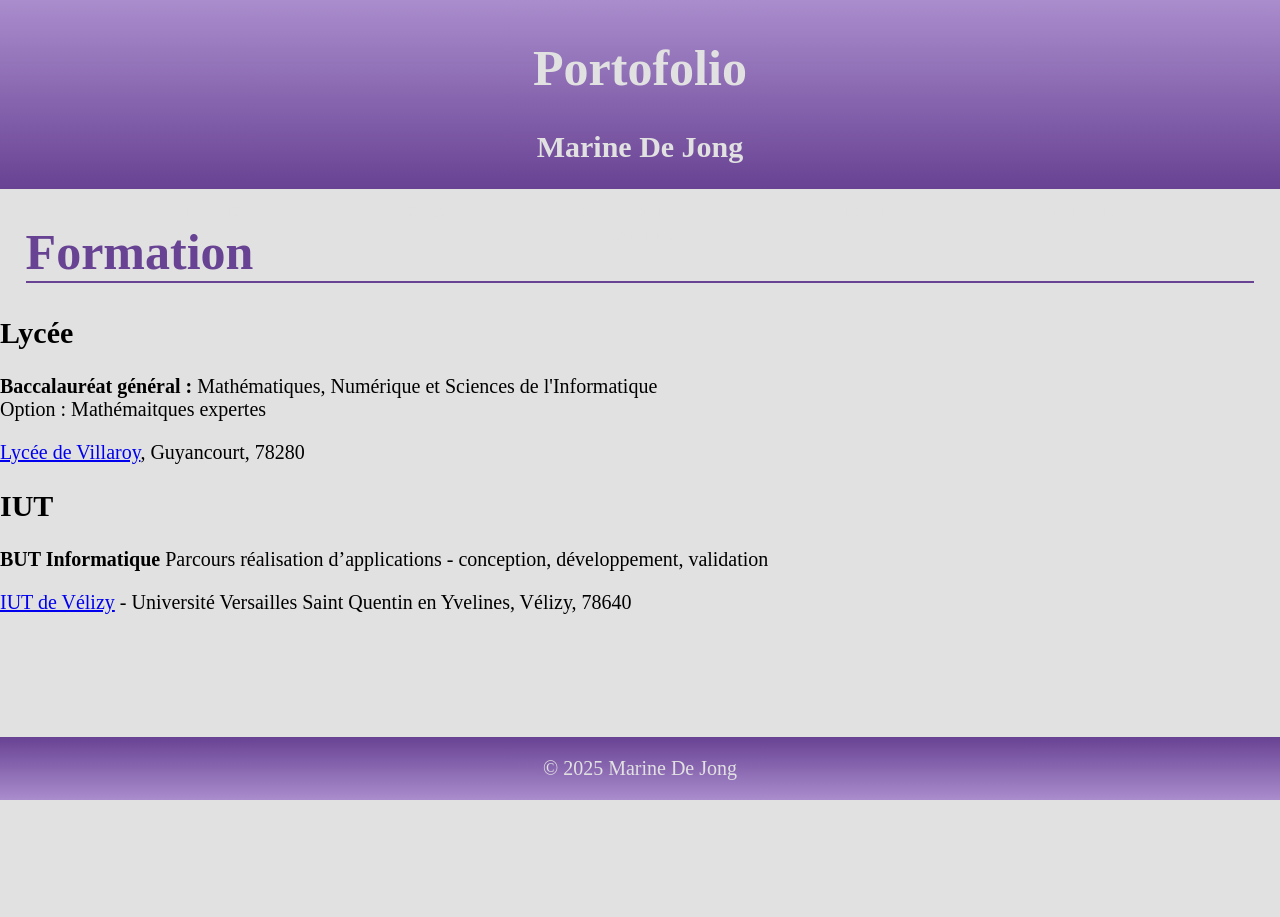
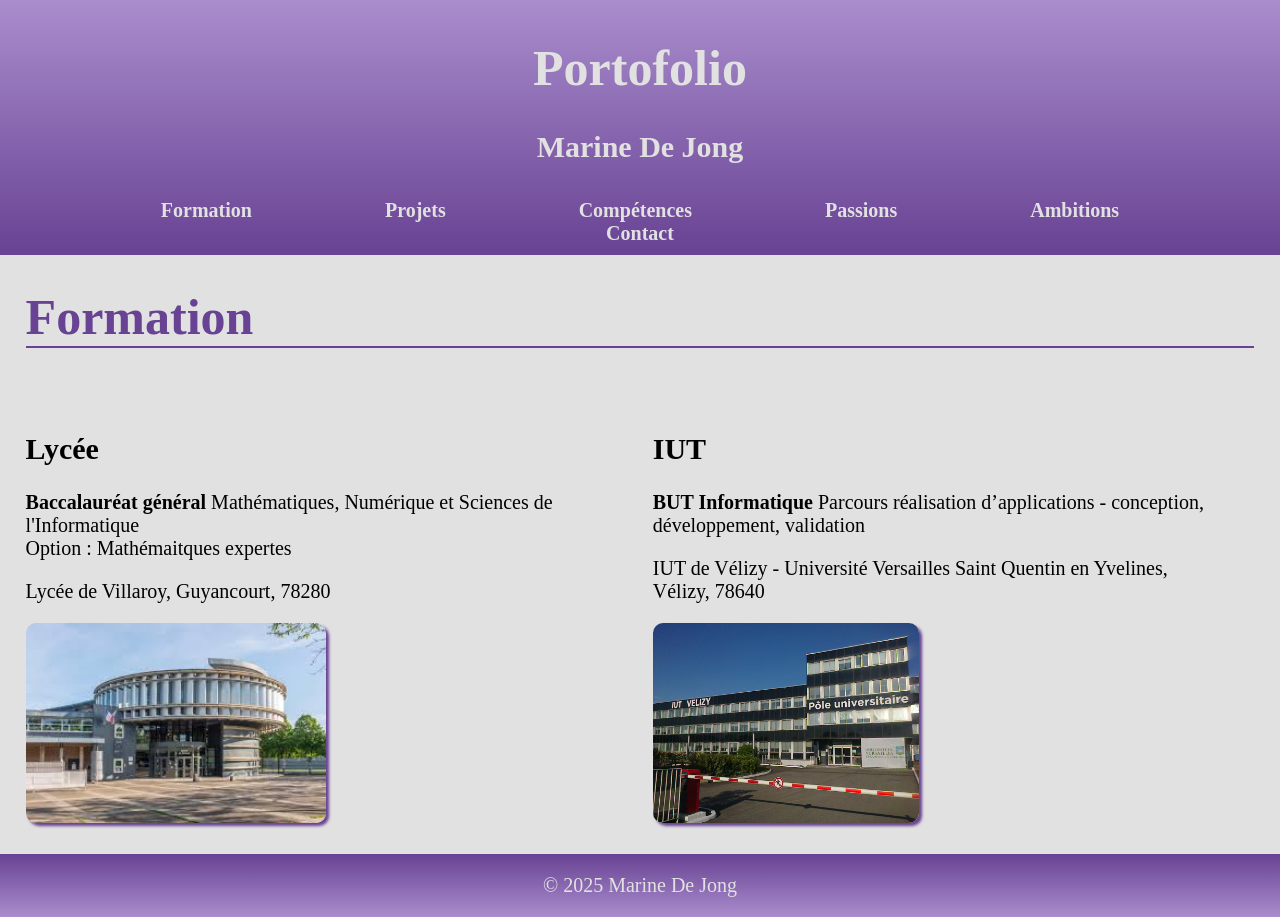
Before and after one commit to IsanamiSu/portfolio, a plain HTML site: page html/formation.html in a window 1280 px wide. Before the commit the page ends 800 px from the top, so only its background shows below. Drawn offline with Linux system fonts and the light colour scheme.

Commit message:
Creation du dossier photo et ajout de photo Modification de formation.html et style.css

```diff
--- a/css/style.css
+++ b/css/style.css
@@ -41,6 +41,27 @@ body h1 {
     border-bottom: 2px solid #684293;
     margin-left: 2%;
     margin-right: 2%;
+}
+
+#iut, #lycee {
+    margin : 2%;
+    display: inline-block;
+    width: 45%;
+}
+
+body img {
+    height: 200px;
+    border-radius: 10px;
+    box-shadow: 3px 3px 3px #684293;
+}
+
+body a {
+    text-decoration: none;
+    color: black;
+}
+
+body a:hover {
+    color: #684293;
 }
 
 header h1{
--- a/html/formation.html
+++ b/html/formation.html
@@ -24,16 +24,18 @@
 
         <div id="lycee">
             <h2>Lycée</h2>
-            <h3><Strong>Baccalauréat général :</Strong> Mathématiques, Numérique et Sciences de l'Informatique
+            <h3><Strong>Baccalauréat général</Strong> Mathématiques, Numérique et Sciences de l'Informatique
                 <br>Option : Mathémaitques expertes
             </h3>
             <p><a href="https://lyc-villaroy-guyancourt.ac-versailles.fr/" target="_blank">Lycée de Villaroy</a>, Guyancourt, 78280</p>
+            <img src="../photo/lyceeVillaroy.jpg" alt="Photo du lycée de Villaroy">
         </div>
 
         <div id="iut">
             <h2>IUT</h2>
             <h3><Strong>BUT Informatique</Strong> Parcours réalisation d’applications - conception, développement, validation</h3>
             <p><a href="https://www.iut-velizy-rambouillet.uvsq.fr/" target="_blank">IUT de Vélizy</a> - Université Versailles Saint Quentin en Yvelines, Vélizy, 78640</p>
+            <img src="../photo/iutVelizy.jpg" alt="Photo de l'IUT de Vélizy">
         </div>
 
     </body>
```
Also changed, not shown: photo/concert01.jpg (added), photo/concert02.jpg (added), photo/iutVelizy.jpg (added), photo/lyceeVillaroy.jpg (added).
